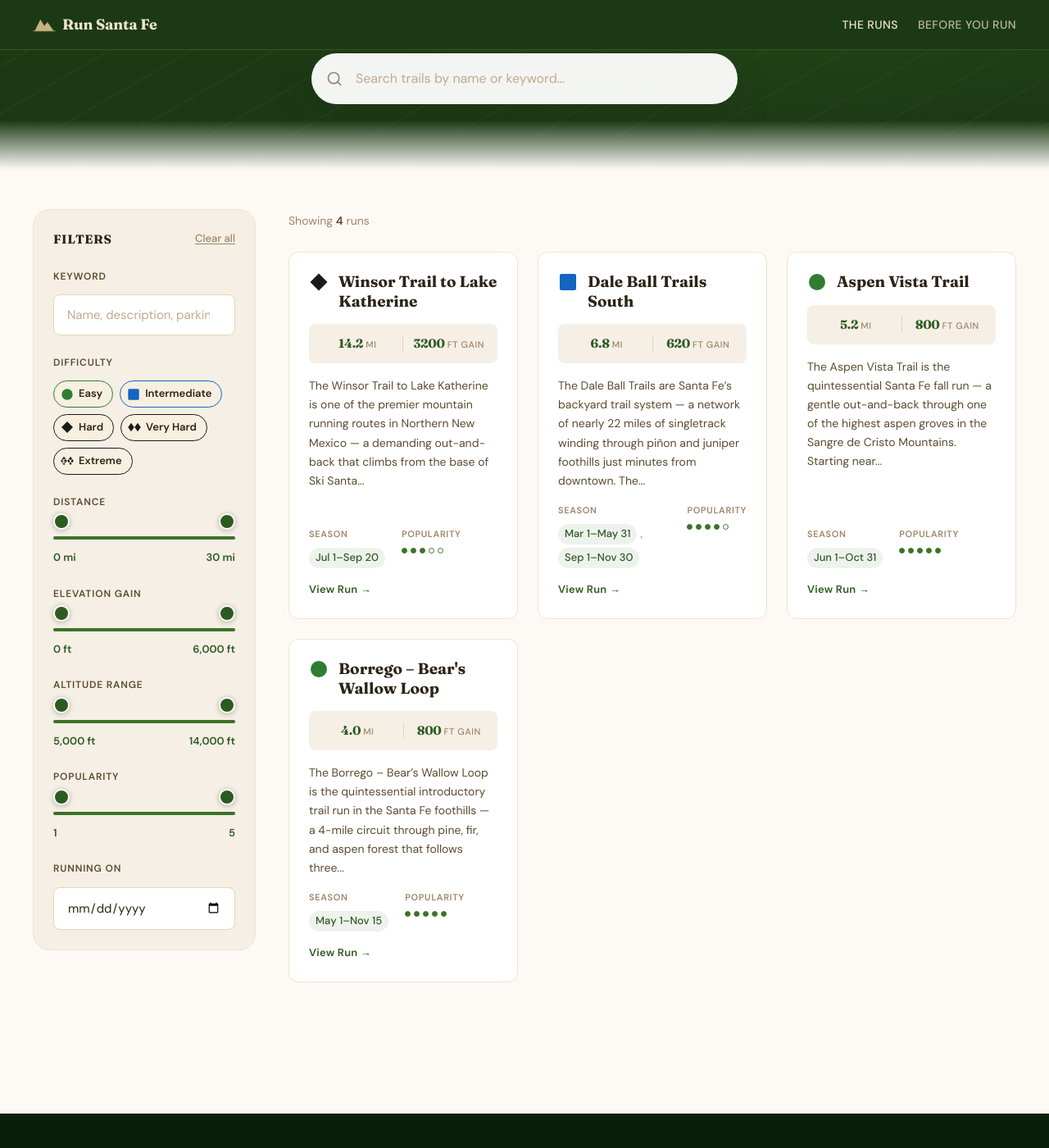
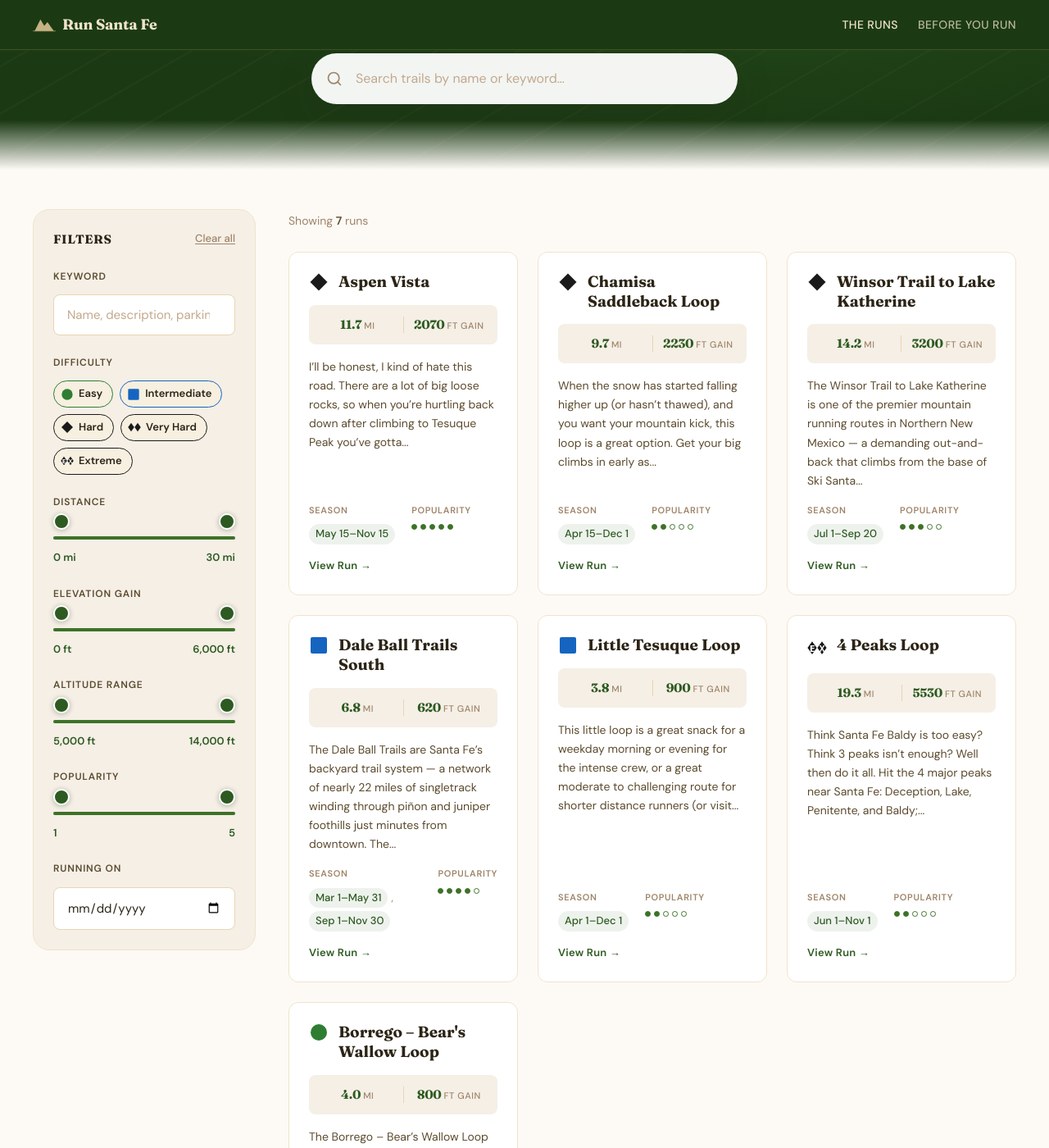
Before and after one commit to santa-fe-runs/santa-fe-run, a Jekyll site: the page built from index.html, in a window 1280 px wide and 1400 px high, scrolled down 383 px. Shown: the whole window at 82% size. Built offline with Jekyll 4.4.1, drawn with Linux system fonts in a browser that asks for light colours.

Commit message:
Add runs: 4 Peaks Loop, Aspen Vista, Chamisa Saddleback Loop, Little Tesuque Loop

```diff
--- /dev/null
+++ b/_runs/4-peaks-loop.md
@@ -0,0 +1,24 @@
+---
+name: "4 Peaks Loop"
+distance: 19.3
+elevation_gain: 5530
+altitude_range:
+  min: 10270
+  max: 12630
+difficulty: extreme
+popularity: 2
+best_dates:
+  - start: "06-01"
+    end: "11-01"
+trailhead:
+  lat: 35.7955
+  lng: -105.8046
+  address: "Ski Road, New Mexico"
+parking: "Park at the Santa Fe Ski Basin (Winsor Trailhead) on Hyde Park Road / NM-475, about 15 miles northeast of downtown Santa Fe. The large paved parking loop near the ski area holds 100+ cars and has vault toilets."
+gpx: "/assets/gpx/4_Peaks_Loop.gpx"
+caltopo_url: ""
+alltrails_url: ""
+image: ""
+---
+
+Think Santa Fe Baldy is too easy? Think 3 peaks isn't enough? Well then do it all. Hit the 4 major peaks near Santa Fe: Deception, Lake, Penitente, and Baldy; plus get Lake Katherine as a bonus. Oof that's a lot of vert, but the incredible views, beautiful trails for running, and exhausted bliss at the end is worth it.
--- a/_runs/aspen-vista.md
+++ b/_runs/aspen-vista.md
@@ -1,37 +1,28 @@
 ---
-name: "Aspen Vista Trail"
-distance: 5.2
-elevation_gain: 800
+name: "Aspen Vista"
+distance: 11.7
+elevation_gain: 2070
 altitude_range:
-  min: 10000
-  max: 10800
-difficulty: green
+  min: 9980
+  max: 12040
+difficulty: black
 popularity: 5
 best_dates:
-  - start: "06-01"
-    end: "10-31"
+  - start: "05-15"
+    end: "11-15"
 trailhead:
-  lat: 35.7534
-  lng: -105.8234
-  address: "Hyde Park Rd, Santa Fe, NM 87501 (mile marker 12)"
-parking: "Free gravel lot at the trailhead, fits approximately 30 vehicles. Arrives early on fall weekends — the lot fills by 9am during peak aspen season (late September to mid-October). Overflow parking is available along the road shoulder."
-gpx: ""
-caltopo_url: "https://caltopo.com/m/EHL1"
-alltrails_url: "https://www.alltrails.com/trail/us/new-mexico/aspen-vista-trail"
+  lat: 35.7772
+  lng: -105.8105
+  address: "NM 475, New Mexico"
+parking: "Park at the Aspen Vista Picnic Area off Hyde Park Road (NM-475), about 13 miles from downtown Santa Fe. The lot has restrooms and a picnic area, but fills up fast on weekends and during fall foliage season — arrive before 9 AM to guarantee a spot."
+gpx: "/assets/gpx/Aspen_Vista.gpx"
+caltopo_url: ""
+alltrails_url: "https://www.alltrails.com/trail/us/new-mexico/tesuque-peak-via-aspen-vista-trail-fr-102"
 image: ""
 ---
 
-The Aspen Vista Trail is the quintessential Santa Fe fall run — a gentle out-and-back through one of the highest aspen groves in the Sangre de Cristo Mountains. Starting near 10,000 feet along Hyde Park Road (the road to Ski Santa Fe), the trail winds through a cathedral of quaking aspens before opening onto sweeping views of the Jemez Mountains and, on clear days, all the way to Mount Taylor.
+I'll be honest, I kind of hate this road. There are a lot of big loose rocks, so when you're hurtling back down after climbing to Tesuque Peak you've gotta be careful that you don't eat it. It sure is a beautiful run though, especially in the fall when the Aspens turn all golden and beautiful. October is an extremely busy time on this route due to the fall colors.
 
-The trail gains elevation gradually, making it accessible for runners who are new to high-altitude running. The footing is generally good — compact dirt with some exposed roots in the aspens — though early summer can bring muddy sections as the snowpack melts.
+This is a classic Santa Fe run and the site of the Big Tesuque Trail Run every October. The Big T is the iconic trail race in Santa Fe, so you should check it out. Oh, and maybe preview the route beforehand so you know what you're getting into if you plan on trying to bomb the downhill.
 
-**Fall Colors**
-
-The prime window for peak fall color is typically the last two weeks of September into early October, though this shifts by a week or two from year to year depending on temperature. Catch it at the right moment and the hillsides turn a luminous gold against an impossibly blue sky — one of the great natural spectacles in New Mexico.
-
-**Tips**
-
-- Start early in summer to avoid afternoon thunderstorms, which can move in quickly above 10,000 feet.
-- Bring layers: temperatures at the trailhead are usually 10–15°F cooler than downtown Santa Fe.
-- Dogs are welcome on leash.
-- The trail is part of the Santa Fe National Forest; no permit is required.
+This route is an out and back so you can adjust it to your tastes if you get tired and don't want to make it to the top. You can also shortcut on the way up or down by taking the Alamo Vista or Big Tesuque Creek trails.
--- /dev/null
+++ b/_runs/chamisa-saddleback-loop.md
@@ -0,0 +1,26 @@
+---
+name: "Chamisa Saddleback Loop"
+distance: 9.7
+elevation_gain: 2230
+altitude_range:
+  min: 7280
+  max: 8570
+difficulty: black
+popularity: 2
+best_dates:
+  - start: "04-15"
+    end: "12-01"
+trailhead:
+  lat: 35.7288
+  lng: -105.866
+  address: "Chamisa Trail Alt Route, New Mexico"
+parking: "The trailhead is accessed via Hyde Park Road (Artist Road / NM-475), about 5–6 miles northeast of Santa Fe Plaza toward the Ski Basin. A gravel parking lot sits on the left side of the road; overflow parking is available on the right. The lot can fill on weekends."
+gpx: "/assets/gpx/Chamisa_Saddleback_Loop.gpx"
+caltopo_url: ""
+alltrails_url: "https://www.alltrails.com/trail/us/new-mexico/winsor-chamisa-saddleback-and-juan-trails-loop"
+image: ""
+---
+
+When the snow has started falling higher up (or hasn't thawed), and you want your mountain kick, this loop is a great option. Get your big climbs in early as you run along the Saddleback trail, then a satisfying descent along Burn, followed by the enchanting, gentle(?) climb up the Winsor along Big Tesuque Creek.
+
+Expect to see a decent number of folks on the Winsor and Chamisa portions, but Saddleback and Burn are mostly empty and are great trails for running.
--- /dev/null
+++ b/_runs/little-tesuque-loop.md
@@ -0,0 +1,26 @@
+---
+name: "Little Tesuque Loop"
+distance: 3.8
+elevation_gain: 900
+altitude_range:
+  min: 7230
+  max: 7850
+difficulty: blue
+popularity: 2
+best_dates:
+  - start: "04-01"
+    end: "12-01"
+trailhead:
+  lat: 35.726
+  lng: -105.8868
+  address: "Hyde Park Road, Santa Fe, New Mexico"
+parking: "The trailhead is located along Hyde Park Road (NM 475), just past the bridge over Little Tesuque Creek. There is no dedicated parking lot — park in the wide roadside pull-outs along the road. Space is limited, so arrive early on weekends."
+gpx: "/assets/gpx/Little_Tesuque_Loop.gpx"
+caltopo_url: ""
+alltrails_url: ""
+image: ""
+---
+
+This little loop is a great snack for a weekday morning or evening for the intense crew, or a great moderate to challenging route for shorter distance runners (or visit flatlanders).
+
+The climb at the beginning will leave any runners lungs burning and their face grinning. The descent to the Winsor is beautiful flow running without too much loose rock, and the climb back to Little Tesuque Creek is steep enough to make you feel alive, but not totally dead. Oh and Little Tesuque Creek is the happiest babbling creek. Expect to see quite a few folks along the creek.
```
Also changed, not shown: 5 other files.
